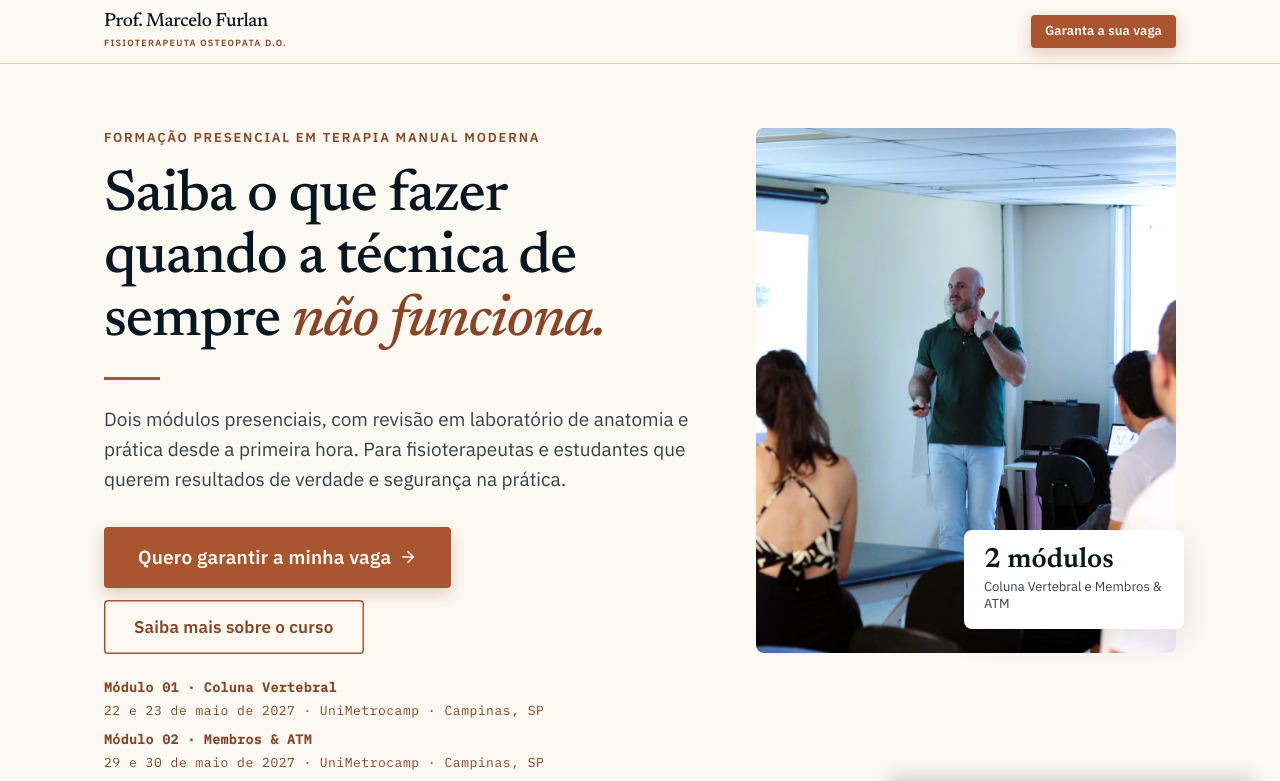
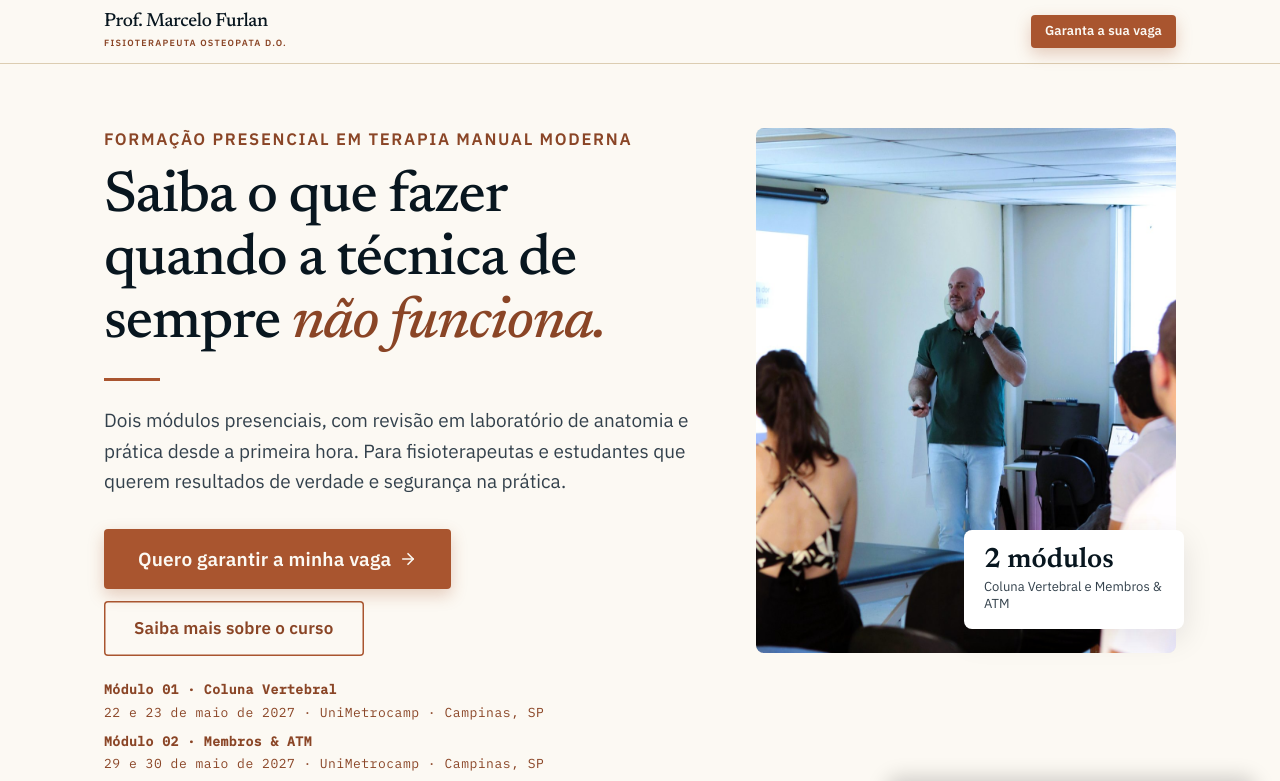
Before and after one commit to marcelofurlanfisio/curso_terapia_manual_moderna, a plain HTML site: page index.html in a window 1280 px wide. Shown: the top 781 px of the page. Drawn offline with Linux system fonts and the light colour scheme; no server answers.

Commit message:
Etiqueta do topo da página com fonte maior
Co-Authored-By: Claude Opus 5.5 <noreply@anthropic.com>
Claude-Session: https://claude.ai/code/session_01VpYV5u8QdYCEjvzDgcf7MR

```diff
--- a/index.html
+++ b/index.html
@@ -74,6 +74,8 @@ strong{color:var(--text-heading);font-weight:600}
 
 /* Componentes do sistema */
 .eyebrow{font-size:var(--fs-label);font-weight:600;letter-spacing:var(--ls-eyebrow);text-transform:uppercase;color:var(--text-accent)}
+/* Etiqueta do topo, maior que as das outras seções */
+.eyebrow.hero-eye{font-size:clamp(15px,1.3vw,17px);letter-spacing:.1em;line-height:1.35;text-wrap:balance}
 .lockup-name{font-family:var(--font-display);font-weight:500;letter-spacing:var(--ls-display);line-height:1.02;color:var(--text-heading)}
 .lockup-role{font-weight:600;letter-spacing:var(--ls-eyebrow);text-transform:uppercase;color:var(--text-accent)}
 .lockup.sm .lockup-name{font-size:19px}.lockup.sm .lockup-role{font-size:9px;margin-top:5px}
@@ -673,7 +675,7 @@ dialog{border:0;padding:0;color:var(--c-ink-700)}
 <section class="hero">
   <div class="wrap hero-grid lm-hero">
     <div class="h-top">
-      <div class="eyebrow">Formação presencial em Terapia Manual Moderna</div>
+      <div class="eyebrow hero-eye">Formação presencial em Terapia Manual Moderna</div>
       <h1>Saiba o que fazer quando a técnica de sempre <em>não funciona.</em></h1>
       <div class="rule" aria-hidden="true"></div>
     </div>
```
